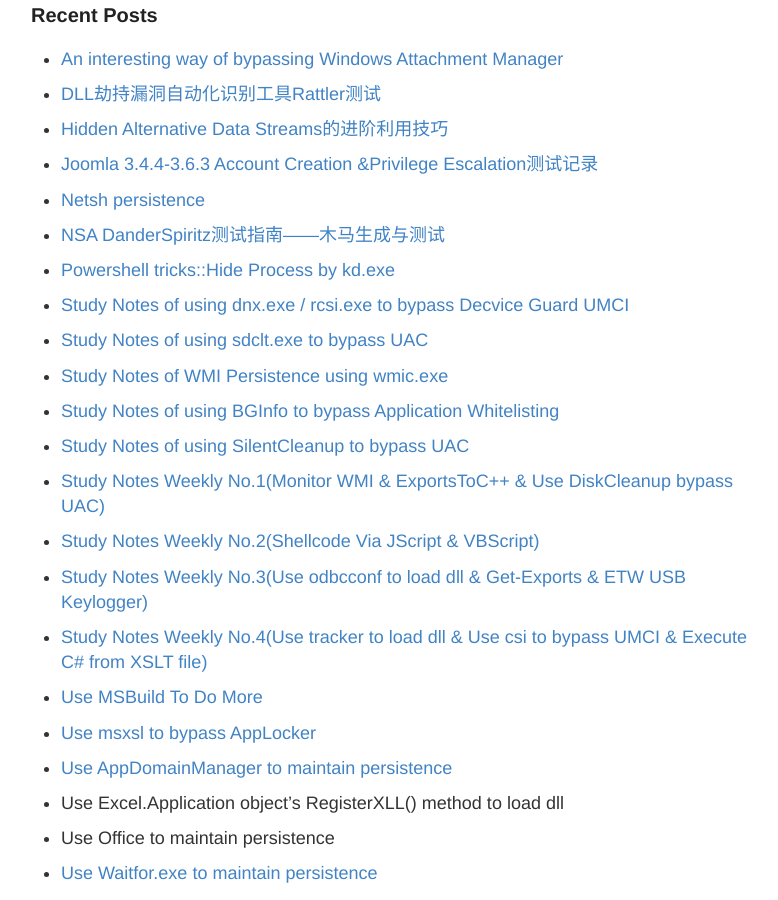
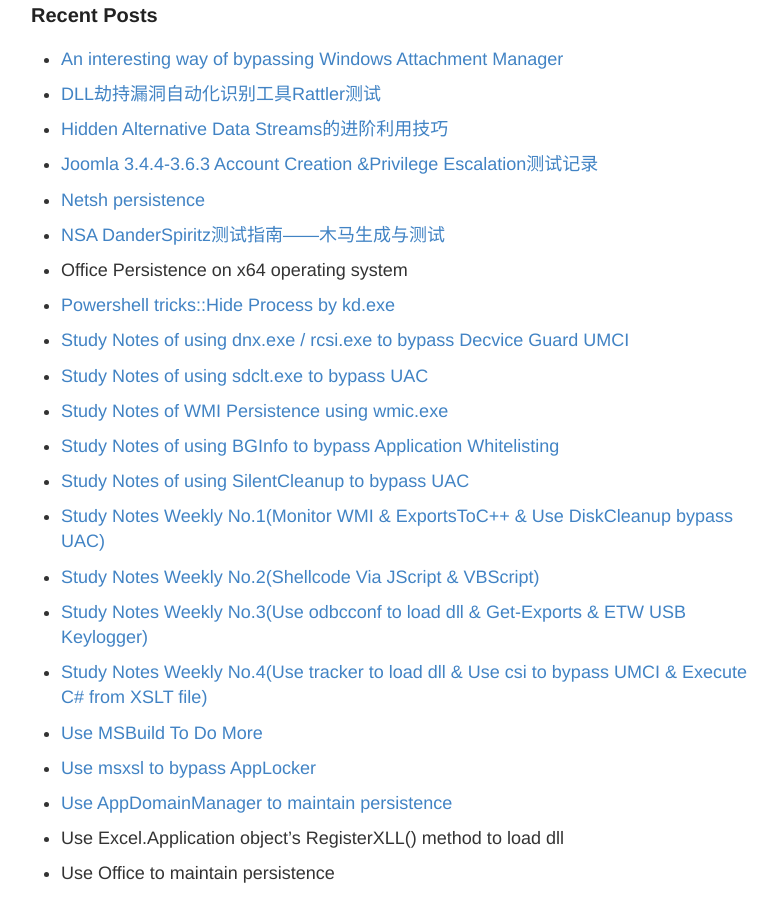
Before and after one commit to 3gstudent/backup-3gstudent.github.io, a Jekyll site: the page built from about.md, in a window 1280 px wide and 900 px high, scrolled down 1630 px. Shown: the whole window, without its empty margins (249-1027 px from the left). Built offline with Jekyll 4.4.1, drawn with Linux system fonts in a browser that asks for light colours.

Commit message:
Update about.md

```diff
--- a/about.md
+++ b/about.md
@@ -84,6 +84,9 @@ Github:   [3gstudent](https://github.com/3gstudent)
 
 -
  [NSA DanderSpiritz测试指南——木马生成与测试](https://3gstudent.github.io/3gstudent.github.io/NSA-DanderSpiritz%E6%B5%8B%E8%AF%95%E6%8C%87%E5%8D%97-%E6%9C%A8%E9%A9%AC%E7%94%9F%E6%88%90%E4%B8%8E%E6%B5%8B%E8%AF%95/)
+
+-
+ Office Persistence on x64 operating system
 
 -
  [Powershell tricks::Hide Process by kd.exe](https://3gstudent.github.io/3gstudent.github.io/Powershell-tricks-Hide-Process-by-kd.exe/)
```
